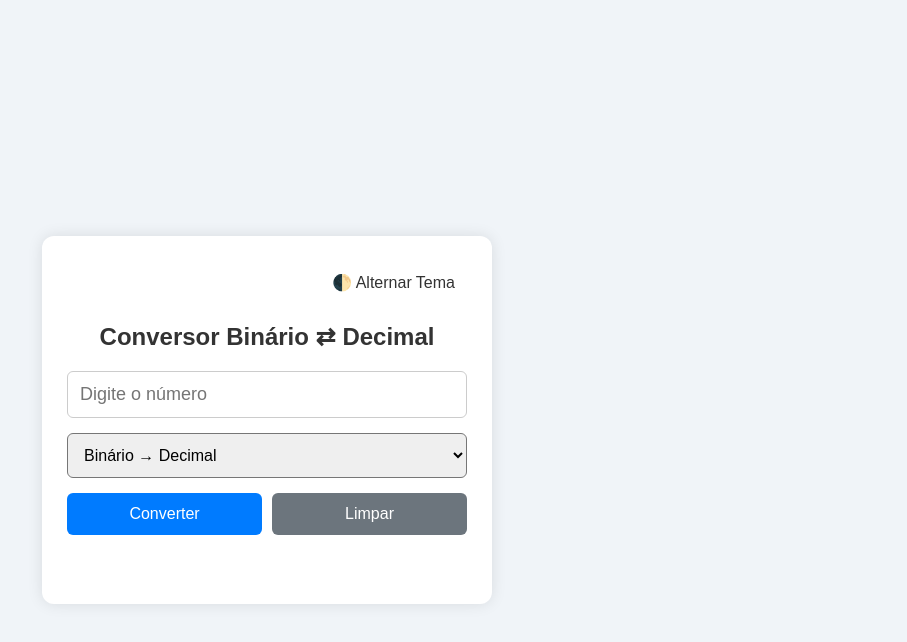
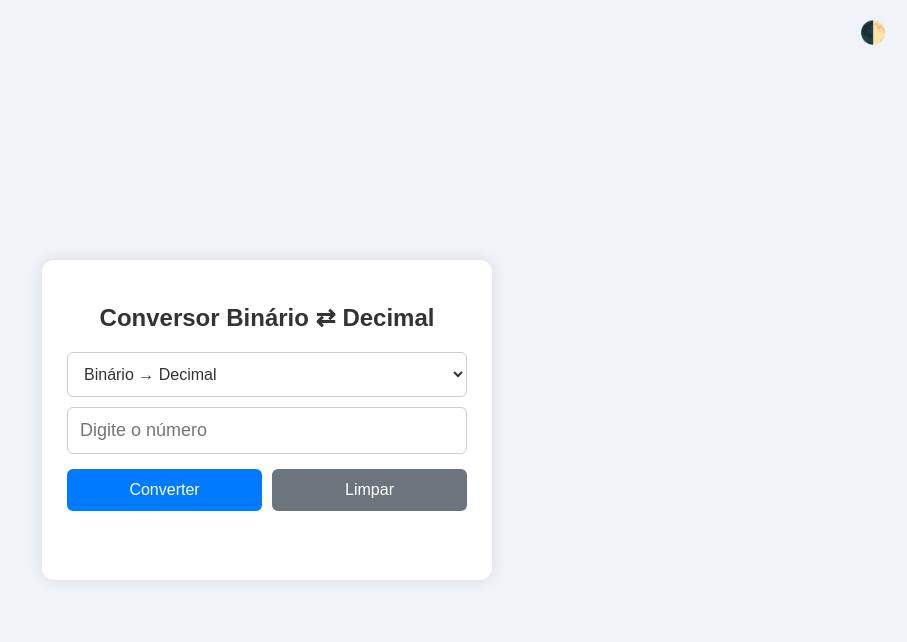
Before and after one commit to elitonzr/convertGPT, a plain HTML site: page index.html in a window 1280 px wide. Shown: the whole page, without its empty margins (373-1280 px from the left). Drawn offline with Linux system fonts and the light colour scheme.

Commit message:
update 05.06.2025

```diff
--- a/index.html
+++ b/index.html
@@ -1,12 +1,12 @@
 <!DOCTYPE html>
 <html lang="pt-BR">
 <head>
-  <meta charset="UTF-8">
-  <meta name="viewport" content="width=device-width, initial-scale=1.0">
+  <meta charset="UTF-8" />
+  <meta name="viewport" content="width=device-width, initial-scale=1" />
   <title>Conversor Binário/Decimal</title>
-  <link rel="manifest" href="manifest.json">
-  <meta name="theme-color" content="#007BFF">
-  <link rel="icon" type="image/png" href="icon-192.png">
+  <link rel="manifest" href="manifest.json" />
+  <meta name="theme-color" content="#007BFF" />
+  <link rel="icon" type="image/png" href="icon-192.png" />
 
   <style>
     :root {
@@ -16,57 +16,71 @@
       --button-bg: #007BFF;
       --button-text: #ffffff;
       --button-alt-bg: #6c757d;
+      --input-bg: #fff;
+      --select-bg: #fff;
+      --border-color: #ccc;
     }
     body.dark {
       --bg-color: #121212;
-      --text-color: #f0f0f0;
-      --container-bg: #1e1e1e;
+      --text-color: #e0e0e0;
+      --container-bg: #222;
       --button-bg: #2196F3;
-      --button-text: #ffffff;
+      --button-text: #fff;
       --button-alt-bg: #444;
+      --input-bg: #2a2a2a;
+      --select-bg: #2a2a2a;
+      --border-color: #555;
     }
 
     body {
       background: var(--bg-color);
       color: var(--text-color);
       font-family: Arial, sans-serif;
-      background: #f0f4f8;
       margin: 0;
       padding: 20px;
       display: flex;
       justify-content: center;
       align-items: center;
       height: 100vh;
+      transition: background-color 0.3s ease, color 0.3s ease;
     }
     .container {
       background: var(--container-bg);
       padding: 25px;
       border-radius: 12px;
-      box-shadow: 0 0 15px rgba(0,0,0,0.1);
+      box-shadow: 0 0 15px rgba(0, 0, 0, 0.1);
       text-align: center;
       width: 100%;
       max-width: 400px;
+      transition: background-color 0.3s ease;
     }
     h2 {
       margin-bottom: 20px;
-      color: #333;
+      color: var(--text-color);
+    }
+    select {
+      padding: 12px;
+      font-size: 16px;
+      width: 100%;
+      margin-bottom: 10px;
+      border-radius: 6px;
+      box-sizing: border-box;
+      background: var(--select-bg);
+      color: var(--text-color);
+      border: 1px solid var(--border-color);
+      transition: background-color 0.3s ease, color 0.3s ease, border-color 0.3s ease;
     }
     input[type="text"] {
       padding: 12px;
       font-size: 18px;
       width: 100%;
       margin-bottom: 15px;
-      border: 1px solid #ccc;
+      border: 1px solid var(--border-color);
       border-radius: 6px;
       box-sizing: border-box;
-    }
-    select {
-      padding: 12px;
-      font-size: 16px;
-      width: 100%;
-      margin-bottom: 15px;
-      border-radius: 6px;
-      box-sizing: border-box;
+      background: var(--input-bg);
+      color: var(--text-color);
+      transition: background-color 0.3s ease, color 0.3s ease, border-color 0.3s ease;
     }
     .buttons {
       display: flex;
@@ -77,12 +91,13 @@
     button {
       padding: 12px;
       font-size: 16px;
-      background: var(--button-bg); color: var(--button-text);
-      color: white;
+      background: var(--button-bg);
+      color: var(--button-text);
       border: none;
       border-radius: 6px;
       cursor: pointer;
       flex: 1;
+      transition: background-color 0.3s ease;
     }
     button:hover {
       opacity: 0.9;
@@ -94,50 +109,77 @@
       margin-top: 20px;
       font-weight: bold;
       font-size: 18px;
-      color: #333;
+      color: var(--text-color);
       min-height: 24px;
+    }
+    .theme-toggle {
+      position: fixed;
+      top: 15px;
+      right: 15px;
+      z-index: 1000;
+    }
+    .theme-toggle button {
+      background: none;
+      border: none;
+      color: var(--text-color);
+      cursor: pointer;
+      font-size: 22px;
+      transition: color 0.3s ease;
+      padding: 5px;
     }
   </style>
 </head>
 <body>
-<div class="container">
-  <div style="text-align:right; margin-bottom:10px;">
-    <button onclick="toggleTheme()" style="background:none;border:none;color:var(--text-color);cursor:pointer;">🌓 Alternar Tema</button>
+  <div class="theme-toggle">
+    <button onclick="toggleTheme()">🌓</button>
   </div>
 
+  <div class="container">
     <h2>Conversor Binário ⇄ Decimal</h2>
-  <input type="text" id="inputNumero" placeholder="Digite o número" inputmode="numeric" pattern="\d*">
+
     <select id="modo">
       <option value="binToDec">Binário → Decimal</option>
       <option value="decToBin">Decimal → Binário</option>
     </select>
+
+    <input
+      type="text"
+      id="inputNumero"
+      placeholder="Digite o número"
+      inputmode="numeric"
+      pattern="\d*"
+    />
+
     <div class="buttons">
       <button onclick="converter()">Converter</button>
       <button onclick="resetar()">Limpar</button>
     </div>
+
     <div class="result" id="resultado"></div>
   </div>
+
   <script>
-  const input = document.getElementById('inputNumero');
-  input.addEventListener('input', () => {
-    input.value = input.value.replace(/\D/g, '');
+    const input = document.getElementById("inputNumero");
+    input.addEventListener("input", () => {
+      input.value = input.value.replace(/\D/g, "");
     });
-  input.addEventListener('paste', (e) => {
+    input.addEventListener("paste", (e) => {
       e.preventDefault();
-    const texto = e.clipboardData.getData('text').replace(/\D/g, '');
-    document.execCommand('insertText', false, texto);
+      const texto = e.clipboardData.getData("text").replace(/\D/g, "");
+      document.execCommand("insertText", false, texto);
     });
+
     function converter() {
       const numero = input.value;
-    const modo = document.getElementById('modo').value;
-    const resultado = document.getElementById('resultado');
-    if (numero === '') {
-      resultado.textContent = 'Digite um número válido.';
+      const modo = document.getElementById("modo").value;
+      const resultado = document.getElementById("resultado");
+      if (numero === "") {
+        resultado.textContent = "Digite um número válido.";
         return;
       }
-    if (modo === 'binToDec') {
+      if (modo === "binToDec") {
         if (!/^[01]+$/.test(numero)) {
-        resultado.textContent = 'Número binário inválido (apenas 0 e 1).';
+          resultado.textContent = "Número binário inválido (apenas 0 e 1).";
           return;
         }
         resultado.textContent = `Decimal: ${parseInt(numero, 2)}`;
@@ -145,25 +187,33 @@
         resultado.textContent = `Binário: ${parseInt(numero, 10).toString(2)}`;
       }
     }
+
     function resetar() {
-    input.value = '';
-    document.getElementById('resultado').textContent = '';
+      input.value = "";
+      document.getElementById("resultado").textContent = "";
       input.focus();
-  }
-  if ('serviceWorker' in navigator) {
-    navigator.serviceWorker.register('service-worker.js')
-      .then(() => console.log('Service Worker registrado com sucesso'))
-      .catch(err => console.error('Erro ao registrar o Service Worker', err));
     }
 
     function toggleTheme() {
-    document.body.classList.toggle('dark');
-    localStorage.setItem('theme', document.body.classList.contains('dark') ? 'dark' : 'light');
-  }
-  if (localStorage.getItem('theme') === 'dark') {
-    document.body.classList.add('dark');
+      document.body.classList.toggle("dark");
+      localStorage.setItem(
+        "theme",
+        document.body.classList.contains("dark") ? "dark" : "light"
+      );
     }
 
+    if (localStorage.getItem("theme") === "dark") {
+      document.body.classList.add("dark");
+    }
+
+    if ("serviceWorker" in navigator) {
+      navigator.serviceWorker
+        .register("service-worker.js")
+        .then(() => console.log("Service Worker registrado com sucesso"))
+        .catch((err) =>
+          console.error("Erro ao registrar o Service Worker", err)
+        );
+    }
   </script>
 </body>
 </html>
```
Lines whose indentation alone changed are shown as unchanged.
